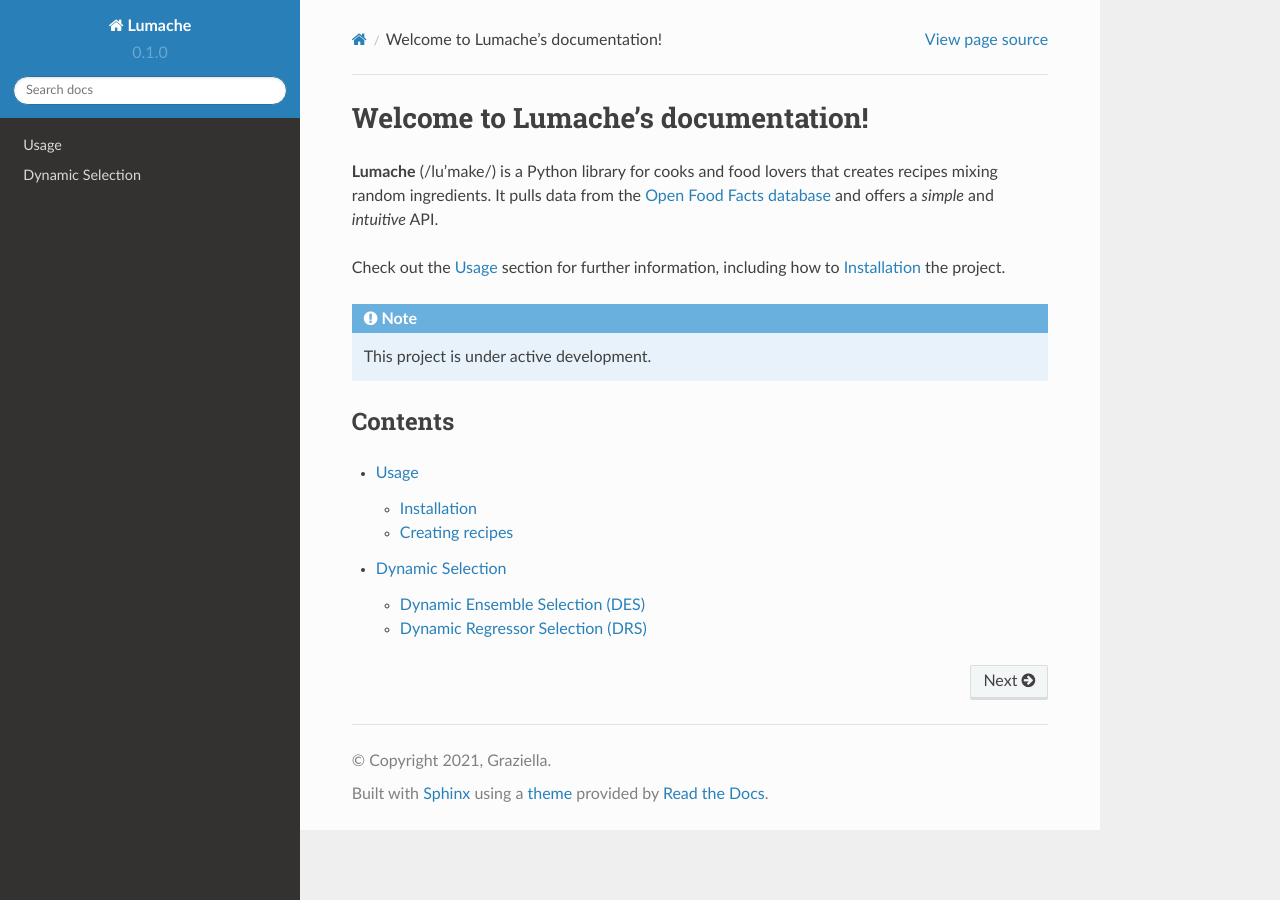
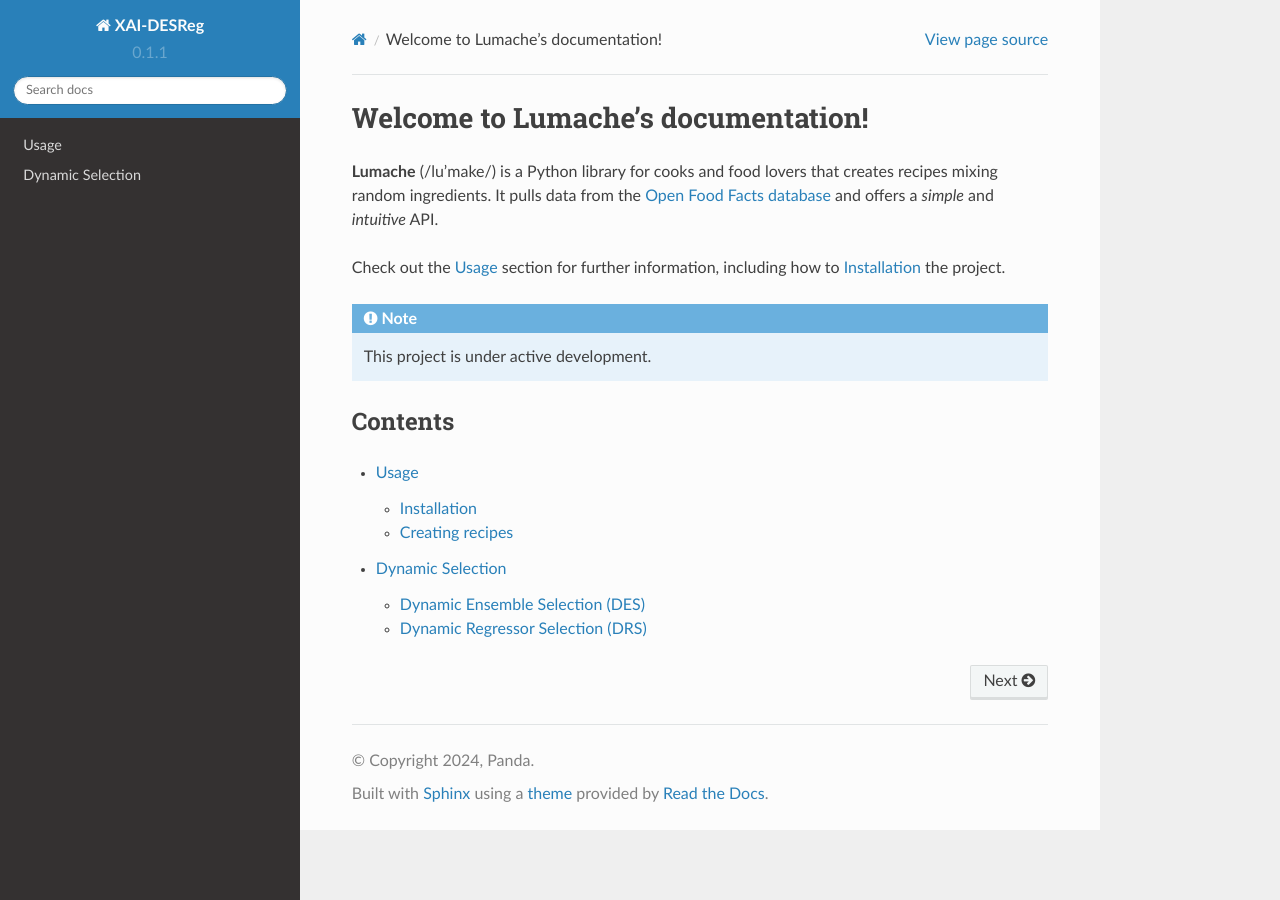
Before and after one commit to adv-panda/xaidesreg, a Sphinx documentation site: the page built from docs/source/index.rst, in a window 1280 px wide. Built offline with Sphinx 7.4.7 and the Read the Docs theme 2.0.0, drawn with Linux system fonts in a browser that asks for light colours.

Commit message:
Update conf.py

```diff
--- a/docs/source/conf.py
+++ b/docs/source/conf.py
@@ -2,12 +2,12 @@
 
 # -- Project information
 
-project = 'Lumache'
-copyright = '2021, Graziella'
-author = 'Graziella'
+project = 'XAI-DESReg'
+copyright = '2024, Panda'
+author = 'Panda'
 
 release = '0.1'
-version = '0.1.0'
+version = '0.1.1'
 
 # -- General configuration
 
```
